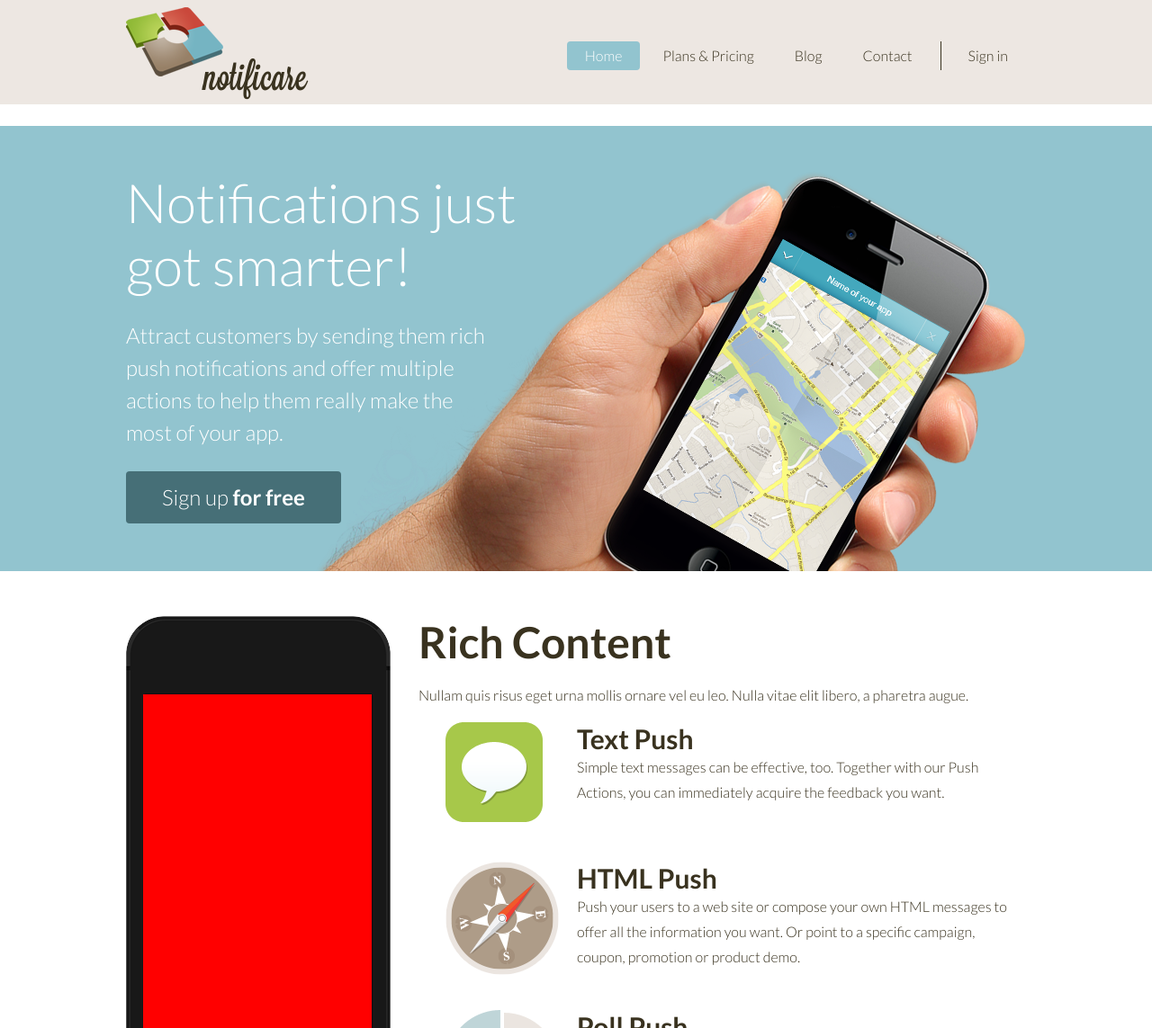
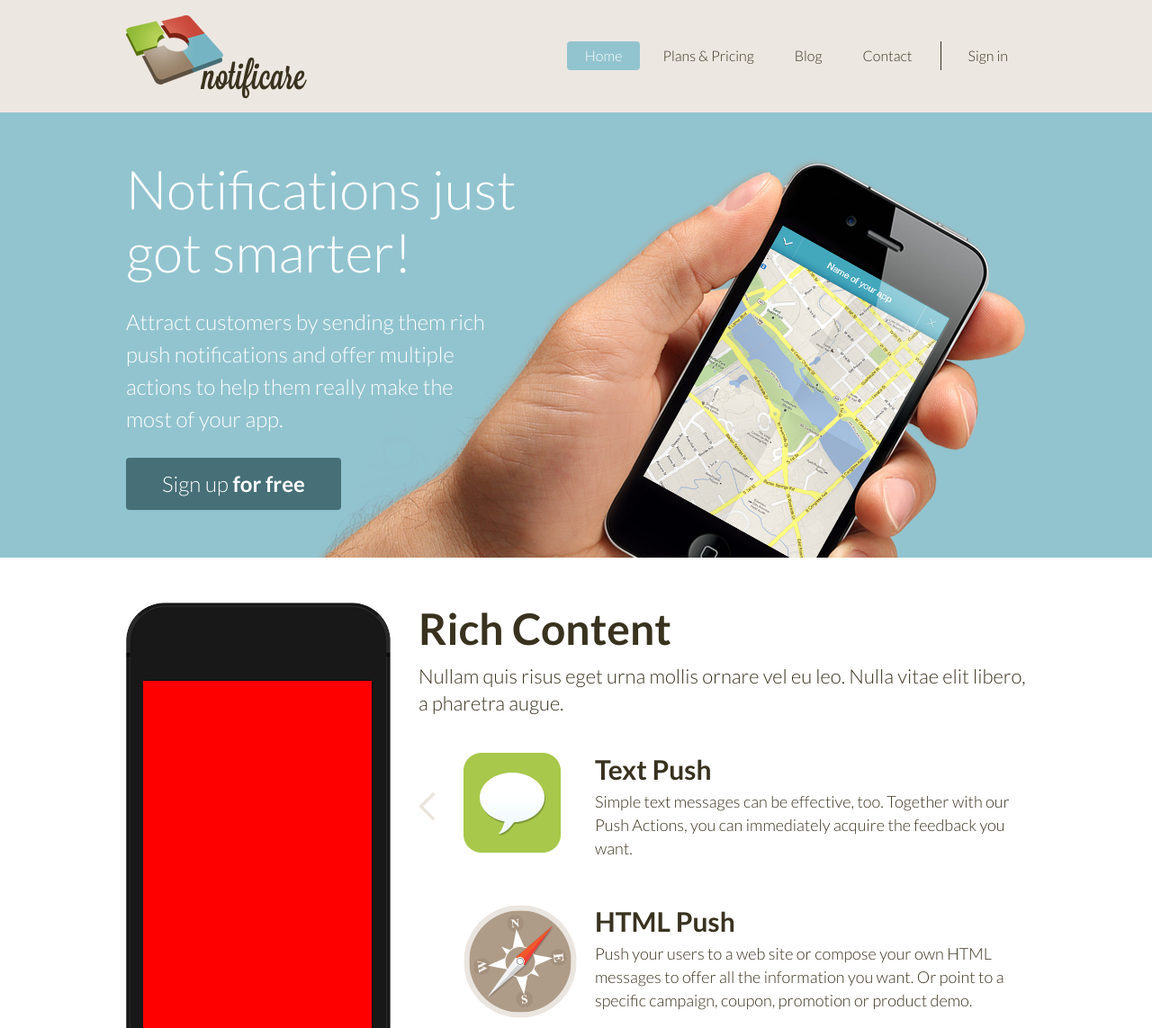
Before and after one commit to ivanasetiawan/notificarenew, a plain HTML site: page index.html in a window 1280 px wide. Shown: the top 1143 px of the page at 90% size. Drawn offline with Linux system fonts and the light colour scheme.

Commit message:
Styling up features

```diff
--- a/index.html
+++ b/index.html
@@ -75,22 +75,28 @@
 			<article class="rich-content">
 				<div class="feature-lists">
 					<h1>Rich Content</h1>
-					<p>Nullam quis risus eget urna mollis ornare vel eu leo. Nulla vitae elit libero, a pharetra augue.</p>
+					<p class="introtext">Nullam quis risus eget urna mollis ornare vel eu leo. Nulla vitae elit libero, a pharetra augue.</p>
 					<ul>
-						<li>
+						<li class="active">
+							<a href="#">
 								<div class="img-icon"><img src="public/images/i-textpush.png" alt="Text push"></div>
 								<h2>Text Push</h2>
 								<p>Simple text messages can be effective, too. Together with our Push Actions, you can immediately acquire the feedback you want.</p>
+							</a>
 						</li>
 						<li>
+							<a href="">
 								<div class="img-icon"><img src="public/images/i-htmlpush.png" alt="HTML push"></div>
 								<h2>HTML Push</h2>
 								<p>Push your users to a web site or compose your own HTML messages to offer all the information you want. Or point to a specific campaign, coupon, promotion or product demo.</p>
+							</a>
 						</li>
 						<li>
+							<a href="">
 								<div class="img-icon"><img src="public/images/i-pollpush.png" alt="Poll push"></div>
 								<h2>Poll Push</h2>
 								<p>Ask your users a specific question, and let them answer right away in the notification, on your dashboard you can see the results in real time.</p>
+							</a>
 						</li>
 					</ul>
 				</div>
@@ -104,7 +110,7 @@
 			<article class="communication-content">
 				<div class="feature-lists">
 					<h1>Two way communication</h1>
-					<p>Engage your users and increase customer retention in your app. They provide the ultimate interaction with your users.</p>
+					<p class="introtext">Engage your users and increase customer retention in your app. They provide the ultimate interaction with your users.</p>
 					<ul>
 						<li>
 							<div class="img-icon"><img src="public/images/i-accesscorefunc.png" alt="Access core functions"></div>
--- a/sass/_homepage.sass
+++ b/sass/_homepage.sass
@@ -2,15 +2,18 @@ header
 	background: $color-body
 	.wrap
 		position: relative
-	h1 a
-		+handWritingBold
-		+retina-image("logo-newhome", 108px , 77px, no-repeat)
-		display: inline-block
-		margin-top: emCalc(10px, 56px)
-		padding: emCalc(73px, 56px) emCalc(10px, 56px) emCalc(10px, 56px) emCalc(110px, 56px)
-		font-size: emCalc(44px, 36px) // H1 is 36px by default
-		font-weight: 100
-		color: $font-color
+	h1
+		margin-bottom: 0
+		padding: emCalc(8px, 44px) 0 emCalc(10px, 44px)
+		a
+			+handWritingBold
+			+retina-image("logo-newhome", 108px , 77px, no-repeat)
+			display: inline-block
+			margin-top: emCalc(10px, 44px)
+			padding: emCalc(47px, 44px) emCalc(10px, 44px) emCalc(10px, 44px) emCalc(85px, 44px)
+			font-size: emCalc(44px, 36px) // H1 is 36px by default
+			font-weight: 100
+			color: $font-color
 	.menu
 		position: absolute
 		right: 0
@@ -123,29 +126,37 @@ header
 		font-size: emCalc(48px)
 		font-weight: 600
 	h2
-		margin-bottom: 0
+		margin-bottom: emCalc(5px, 30px)
 		font-weight: 600
 	ul
 		@extend %clear-list
 		li
-			min-height: emCalc(135px)
-			padding-left: emCalc(30px)
-			margin-bottom: emCalc(30px)
-			&:first-child
-				margin-bottom: emCalc(20px)
+			//min-height: emCalc(135px)
+			padding-left: emCalc(50px)
+			margin-bottom: emCalc(50px)
+			&.active // Replace with icon
+				background: url("../images/arrow-active.png") no-repeat left center
 		.img-icon
 			width: 126px
 			float: left
 			margin-right: emCalc(20px)
 		p
+			font-size: emCalc(18px)
+			line-height: emCalc(26px, 18px)
 			margin-top: 0
 
-	.iphone
-		width: 294px
-		margin-right: 20px
-		position: relative
-	.feature-lists
-		width: 675px
+.iphone
+	width: 294px
+	margin-right: 20px
+	position: relative
+
+.feature-lists
+	width: 675px
+
+.introtext
+	font-size: emCalc(22px)
+	line-height: emCalc(30px, 22px)
+	margin: 0 0 emCalc(40px, 22px)
 
 .rich-content
 	.iphone
```
Also changed, not shown: public/css/newhome.css, public/images/arrow-active.png (added), public/images/arrow-active_2x.png (added). Lines whose indentation alone changed are shown as unchanged.
